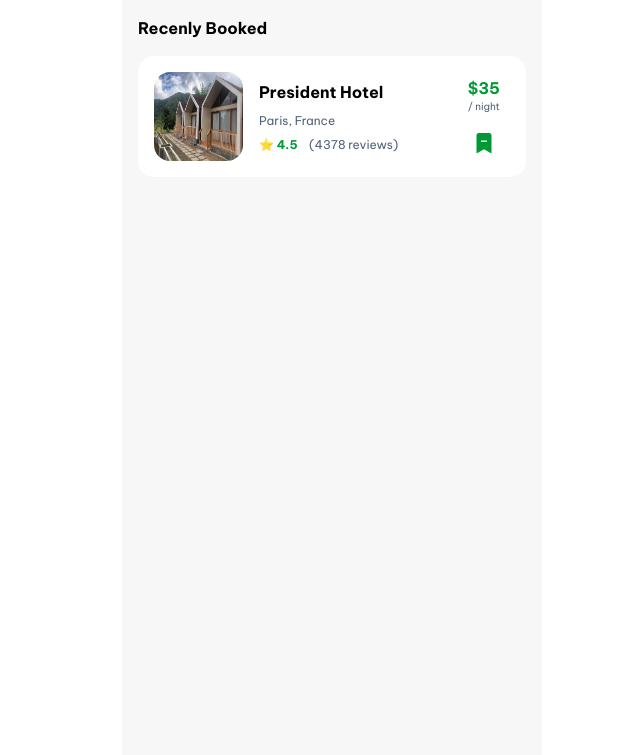
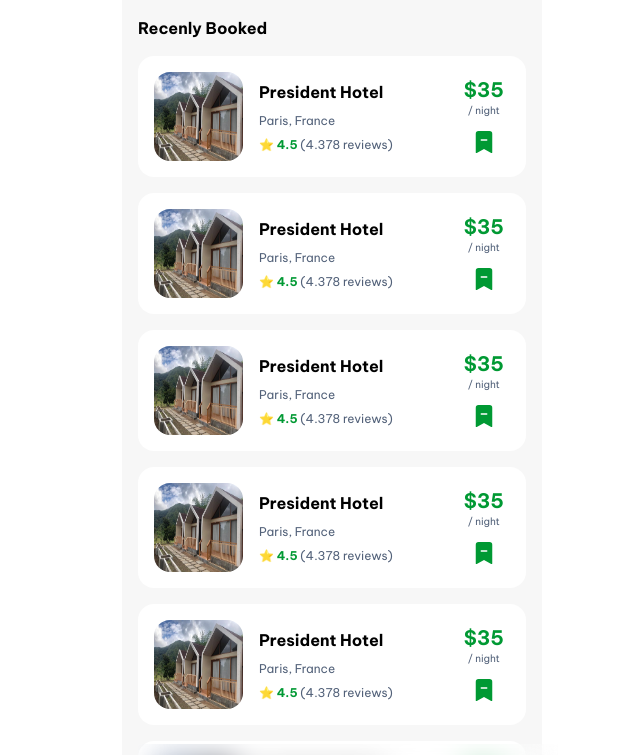
Before and after one commit to denbahrul/next-diengs, a Next.js app: page / in a window 1280 px wide. Shown: the top 755 px of the page, without its empty margins (308-948 px from the left). Built offline with nearby package versions, Linux system fonts and the light colour scheme.

Commit message:
nothing changes

```diff
--- a/app/(main)/layout.jsx
+++ b/app/(main)/layout.jsx
@@ -1,9 +1,12 @@
+import BottomNavbar from "../ui/main/home/bottom-navbar";
+
 export default function RootLayout({ children }) {
   return (
     <html lang="id">
       <body>
-        <main className="bg-background m-auto h-svh max-w-[420px]">
+        <main className="m-auto h-screen max-w-[420px] bg-background">
           {children}
+          <BottomNavbar />
         </main>
       </body>
     </html>
--- a/app/layout.jsx
+++ b/app/layout.jsx
@@ -2,11 +2,11 @@ import { Be_Vietnam_Pro } from "next/font/google";
 import "./ui/globals.css";
 
 const vietnam = Be_Vietnam_Pro({
-  weight: ['400', '700'],
-  style: ['normal', 'italic'],
-  subsets: ['latin'],
-  display: 'swap',
-})
+  weight: ["400", "700"],
+  style: ["normal", "italic"],
+  subsets: ["latin"],
+  display: "swap",
+});
 
 export const metadata = {
   title: "Diengs.id",
@@ -15,7 +15,7 @@ export const metadata = {
 
 export default function RootLayout({ children }) {
   return (
-    <html lang="id">
+    <html lang="en">
       <body className={vietnam.className}>{children}</body>
     </html>
   );
--- /dev/null
+++ b/app/ui/main/home/bottom-navbar.jsx
@@ -0,0 +1,13 @@
+import { BsHouseExclamation } from "react-icons/bs";
+export default function BottomNavbar() {
+  return (
+    <>
+      <div className="sticky bottom-0 m-4 flex w-full justify-between p-4 backdrop-blur-lg">
+        <p>Home</p>
+        <p>Search</p>
+        <p>Booking</p>
+        <p>profile</p>
+      </div>
+    </>
+  );
+}
--- a/app/ui/main/home/recenly-booked.jsx
+++ b/app/ui/main/home/recenly-booked.jsx
@@ -19,6 +19,14 @@ export default async function RecenlyBooked() {
       <section>
         <p className="mx-4 pt-4 font-bold">Recenly Booked</p>
         <RoomCard />
+        <RoomCard />
+        <RoomCard />
+        <RoomCard />
+        <RoomCard />
+        <RoomCard />
+        <RoomCard />
+        <RoomCard />
+        <RoomCard />
       </section>
     </>
   );
--- a/app/ui/main/room-card.jsx
+++ b/app/ui/main/room-card.jsx
@@ -16,17 +16,16 @@ export default function RoomCard({ image }) {
           <p className="font-bold">President Hotel</p>
           <p className="text-xs text-abu2">Paris, France</p>
           <p className="text-xs text-abu2">
-            ⭐ <span className="font-semibold text-hijau">4.5</span> &ensp;
-            (4378 reviews)
+            ⭐ <span className="font-bold text-hijau">4.5</span> (4.378 reviews)
           </p>
         </div>
         <div className="flex w-2/12 flex-col justify-between py-2 text-center">
           <p className="leading-none">
-            <span className="font-bold text-hijau">$35</span>
+            <span className="text-[20px] font-bold text-hijau">$35</span>
             <br />
             <span className="mx-auto -mt-1 text-[10px] text-abu2">/ night</span>
           </p>
-          <BsBookmarkDashFill className="mx-auto text-hijau" fontSize={20} />
+          <BsBookmarkDashFill className="mx-auto text-hijau" fontSize={22} />
         </div>
       </div>
     </>
```
